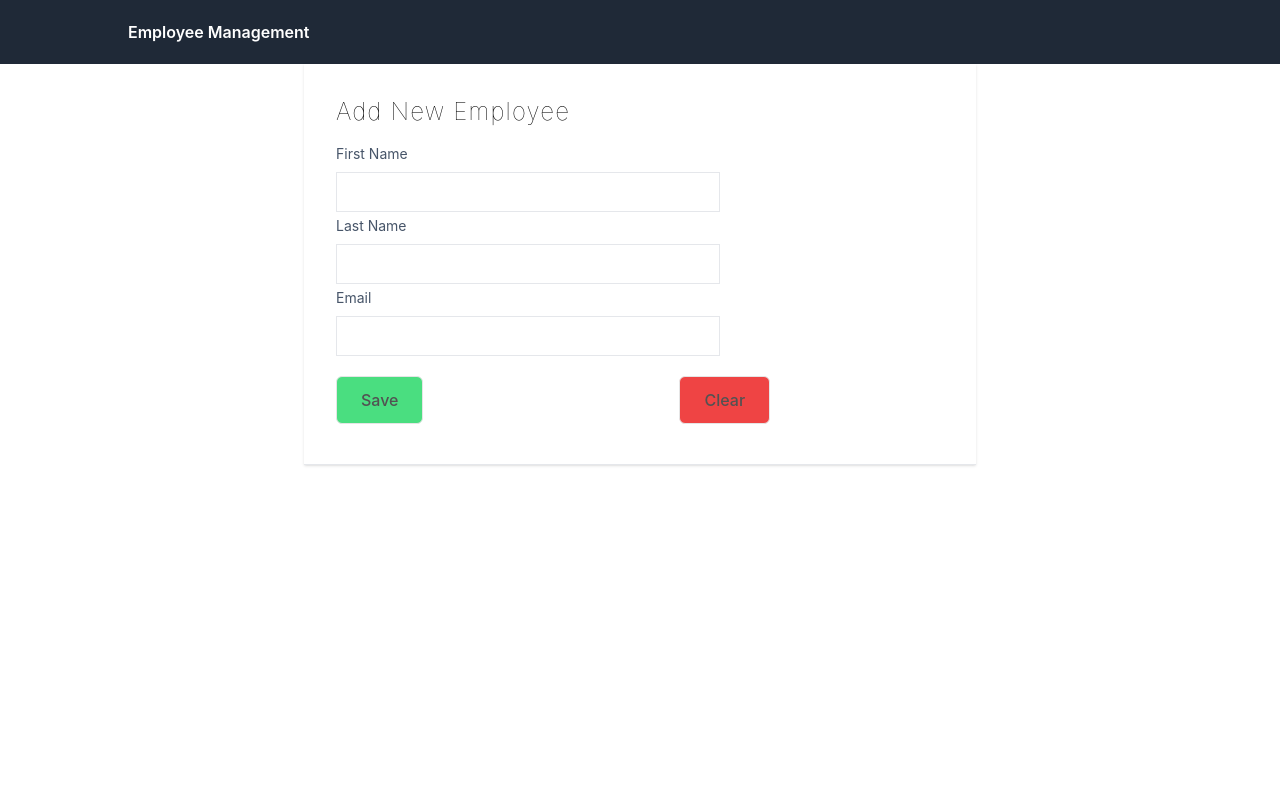
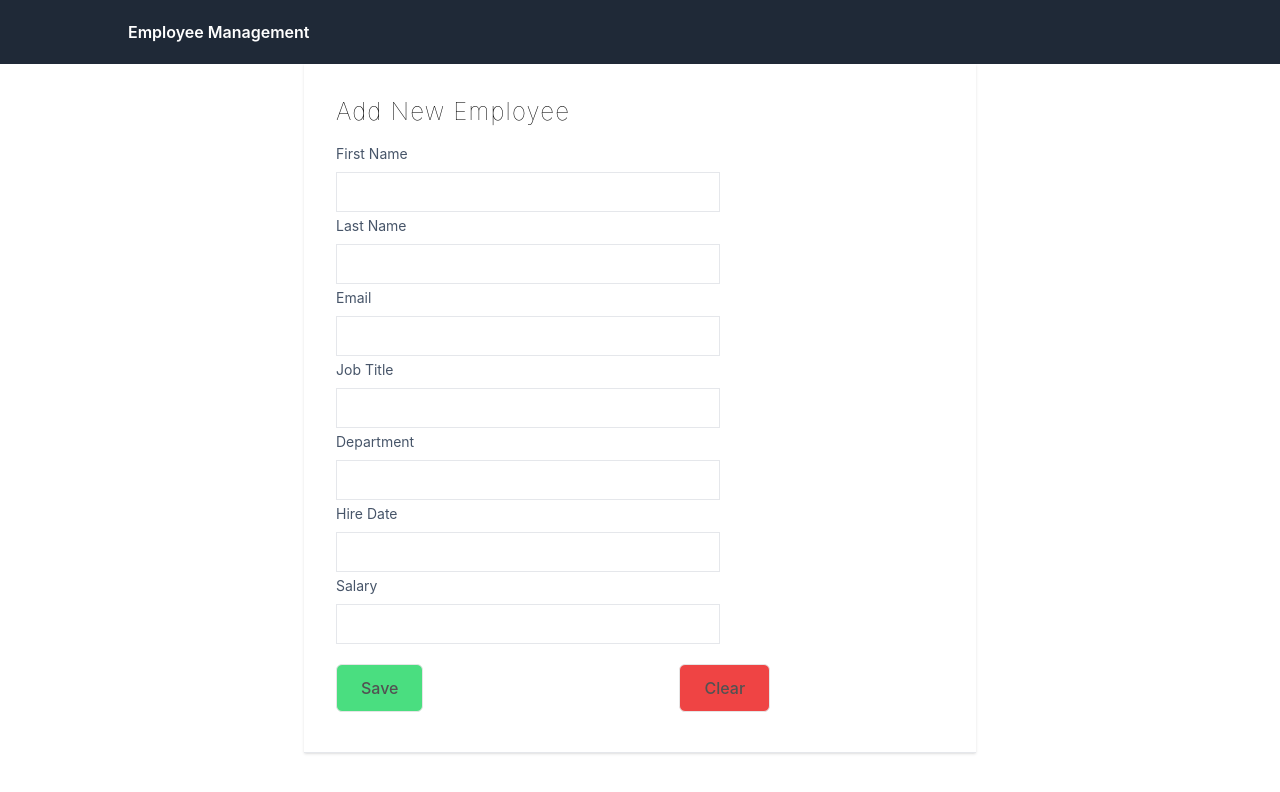
Before and after one commit to AnthonyVillegas87/employee-management-ui, a React (Create React App) app: page / in a window 1280 px wide. Shown: the top 792 px of the page. Built offline with nearby package versions, Linux system fonts and the light colour scheme.

Commit message:
revised form to match our BE model

```diff
--- a/src/components/AddEmployee.js
+++ b/src/components/AddEmployee.js
@@ -30,6 +30,34 @@ export const AddEmployee = () => {
                     <input type="text" className="h-10 w-96 border mt-2 px-2 py-2"/>
                 </div>
 
+                <div className="items-center justify-center h-14 w-full my-4">
+                    <label className="block text-slate-600 text-sm font-normal">
+                        Job Title
+                    </label>
+                    <input type="text" className="h-10 w-96 border mt-2 px-2 py-2"/>
+                </div>
+
+                <div className="items-center justify-center h-14 w-full my-4">
+                    <label className="block text-slate-600 text-sm font-normal">
+                        Department
+                    </label>
+                    <input type="text" className="h-10 w-96 border mt-2 px-2 py-2"/>
+                </div>
+
+                <div className="items-center justify-center h-14 w-full my-4">
+                    <label className="block text-slate-600 text-sm font-normal">
+                        Hire Date
+                    </label>
+                    <input type="text" className="h-10 w-96 border mt-2 px-2 py-2"/>
+                </div>
+
+                <div className="items-center justify-center h-14 w-full my-4">
+                    <label className="block text-slate-600 text-sm font-normal">
+                       Salary
+                    </label>
+                    <input type="text" className="h-10 w-96 border mt-2 px-2 py-2"/>
+                </div>
+
                 <div className="items-center justify-center h-14 w-full my-4 space-x-64 pt-4">
                     {/*<button className="rounded text-white font-semibold py-2 px-2 bg-gray-500 hover:bg-gray-800">*/}
                     {/*    Save*/}
@@ -45,7 +73,8 @@ export const AddEmployee = () => {
                     </button>
 
                     <button className="group relative">
-                        <div className="relative z-10 inline-flex h-12 items-center justify-center overflow-hidden rounded-md border border-neutral-200 bg-red-500 px-6 font-medium text-neutral-600 transition-all duration-300 group-hover:-translate-x-3 group-hover:-translate-y-3 group-active:translate-x-0 group-active:translate-y-0">
+                        <div
+                            className="relative z-10 inline-flex h-12 items-center justify-center overflow-hidden rounded-md border border-neutral-200 bg-red-500 px-6 font-medium text-neutral-600 transition-all duration-300 group-hover:-translate-x-3 group-hover:-translate-y-3 group-active:translate-x-0 group-active:translate-y-0">
                             Clear
                         </div>
                         <div
```
